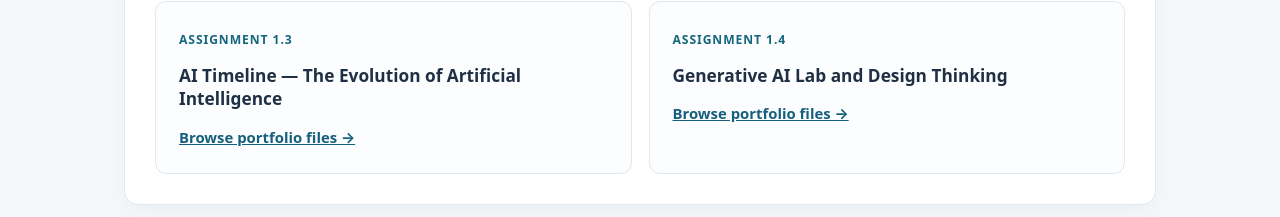
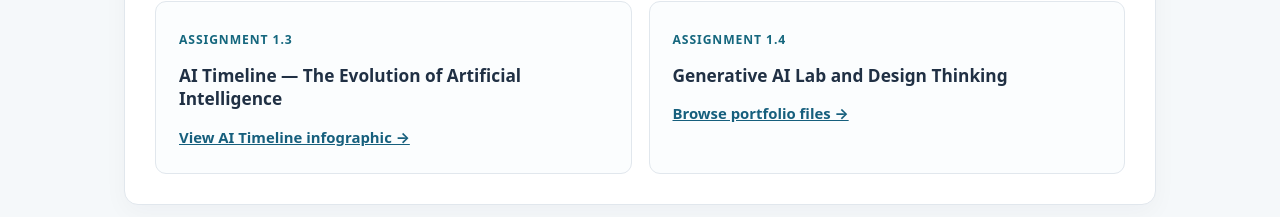
Before and after one commit to QuikSun/AI-ML-Professional-Portfolio, a plain HTML site: page index.html in a window 1280 px wide. Shown: the part 1580-1797 px from the top of the page. Drawn offline with Linux system fonts and the light colour scheme.

Commit message:
Link Assignment 1.3 card to AI timeline infographic

```diff
--- a/index.html
+++ b/index.html
@@ -59,7 +59,7 @@
         <h3>Foundations of Artificial Intelligence</h3>
         <p>An introduction to the history and evolution of artificial intelligence, generative AI applications, AI-assisted research, prompt engineering, and design thinking. This workshop emphasizes critically evaluating AI outputs and responsible human oversight.</p>
         <div class="cards">
-          <article class="card"><div class="tag">Assignment 1.3</div><h4>AI Timeline — The Evolution of Artificial Intelligence</h4><a href="https://github.com/quiksun/AI-ML-Professional-Portfolio">Browse portfolio files →</a></article>
+          <article class="card"><div class="tag">Assignment 1.3</div><h4>AI Timeline — The Evolution of Artificial Intelligence</h4><a href="https://github.com/QuikSun/AI-ML-Professional-Portfolio/blob/main/Workshop-1/Assignment-1.3-AI_Timeline/AI_History_Infographic.png" target="_blank" rel="noopener noreferrer">View AI Timeline infographic →</a></article>
           <article class="card"><div class="tag">Assignment 1.4</div><h4>Generative AI Lab and Design Thinking</h4><a href="https://github.com/quiksun/AI-ML-Professional-Portfolio">Browse portfolio files →</a></article>
         </div>
       </div>
```
